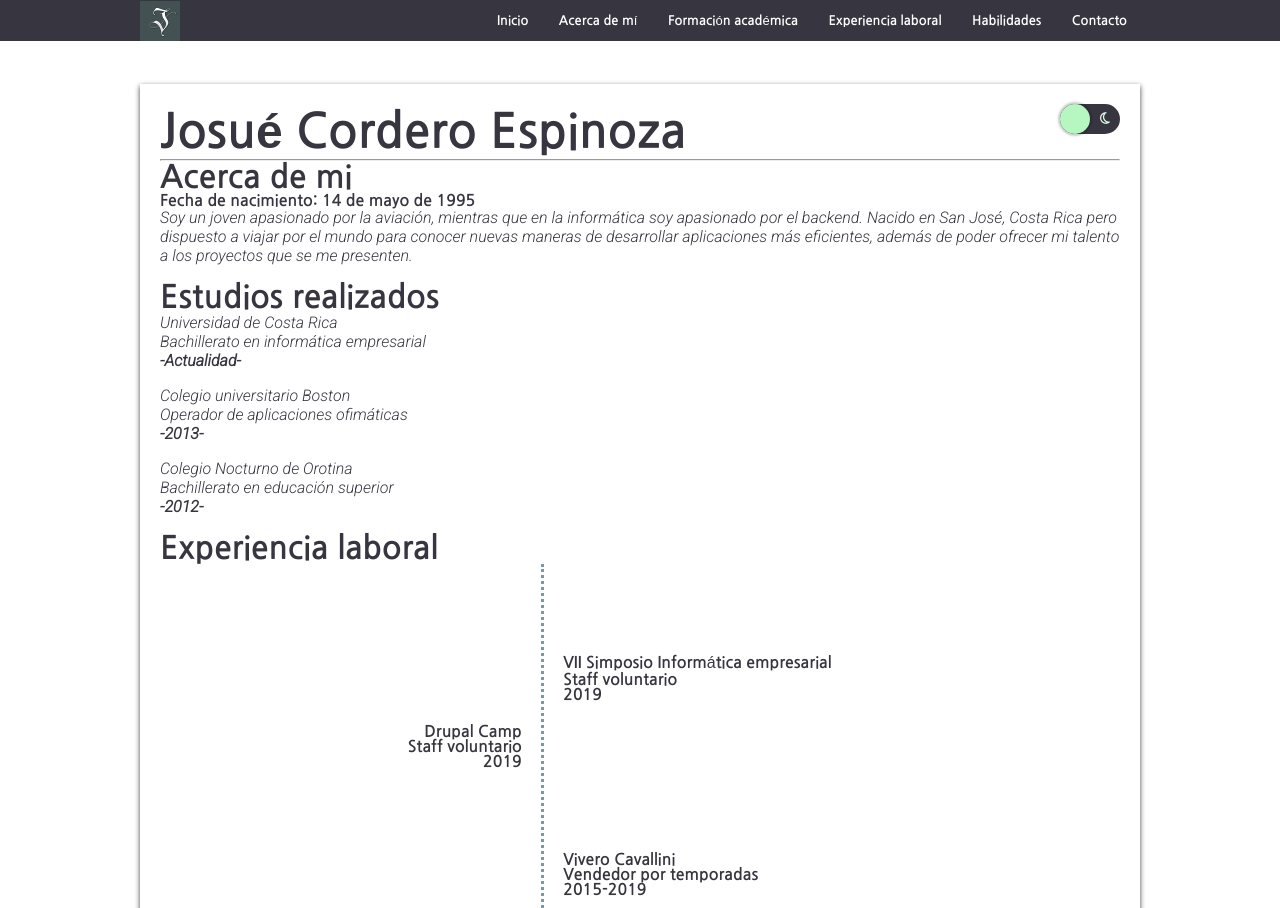
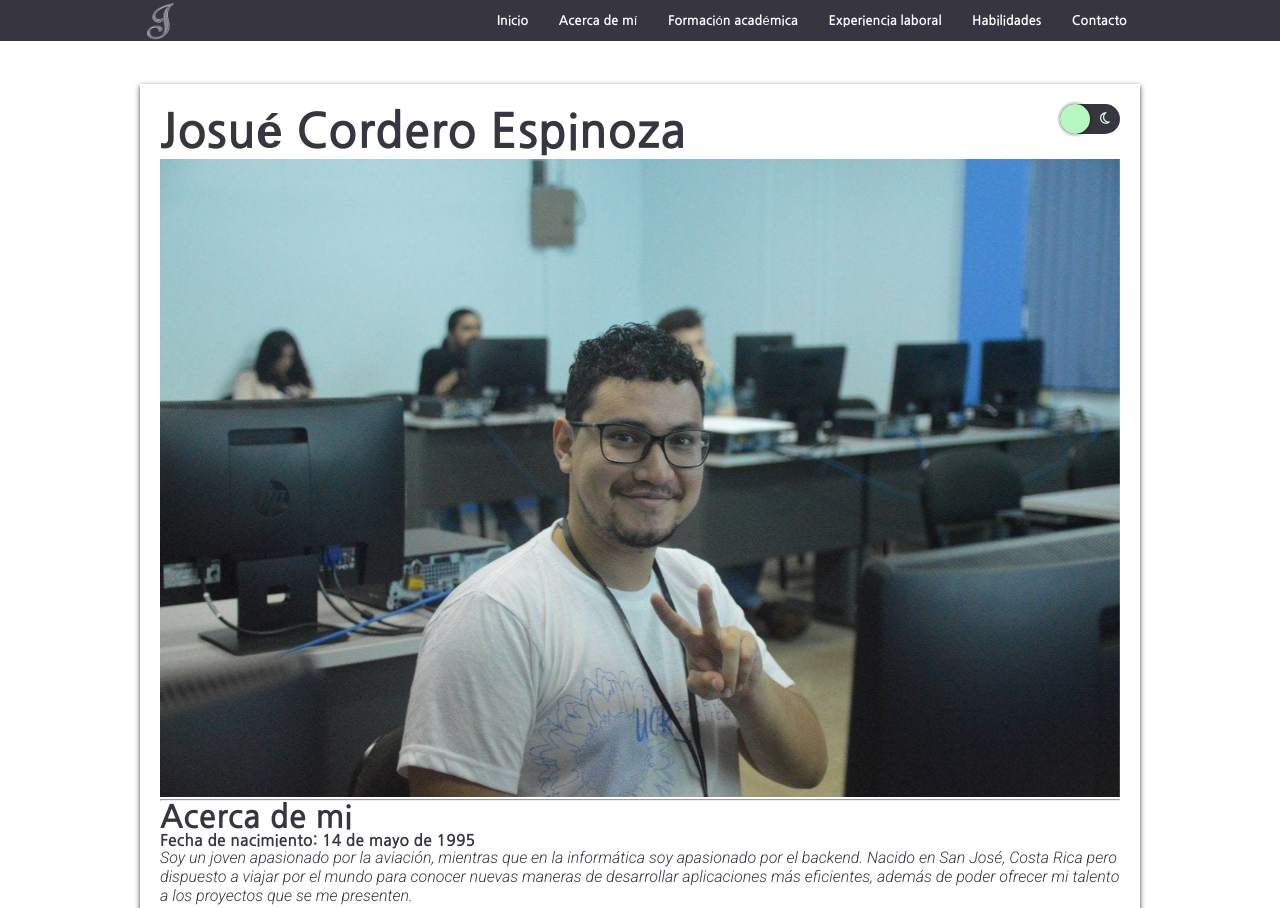
Before and after one commit to josue7114/PortafolioMulti, a website: page index.html in a window 1280 px wide. Shown: the top 908 px of the page. Drawn offline with Linux system fonts and the light colour scheme.

Commit message:
agregado de foto de perfil y corrección de logo

```diff
--- a/index.html
+++ b/index.html
@@ -14,7 +14,7 @@
         <section class="section__header">
             <nav class="nav">
                 <div class="container-logo" alt="Logo jota">
-                    <a class="container-logo__link--img" href="index.html"><img class="container-logo__link--logo" src="img/j.jpg" /></a>
+                    <a class="container-logo__link--img" href="index.html"><img class="container-logo__link--logo" src="img/pngocean.com.png" /></a>
                     <a class="container-logo__btn-menu" id="btn-menu" href="#"><i class="icono fas fa-bars"></i></a>
                 </div>
                 <div class="container-link" id="container__link">
@@ -37,6 +37,9 @@
                 </button>
             </div>
             <h1 class="title">Josué Cordero Espinoza</h1>
+            <div class="container-img-perfil">
+                <img src="img/josue.jpg" alt="Persona sonriendo" class="img-perfil"/>
+            </div>
             <hr>
             <h2 class="subtitle">Acerca de mi</h2>
             <div class="container__birth">
--- a/scss/components/_container.scss
+++ b/scss/components/_container.scss
@@ -20,6 +20,14 @@
         border-radius: 100px;
         transition: .3s ease all;
         box-shadow: 0px 0px 2px 2px rgba(0,0,0,0.2);
+    }
+}
+.container-img-perfil{
+    width: 100%;
+    text-align: end;
+    position: relative;
+    .img-perfil{
+        width: 100%;
     }
 }
 
```
Also changed, not shown: css/styles.css, img/j.jpg (deleted), img/josue.jpg (added), img/pngocean.com.png (added).
